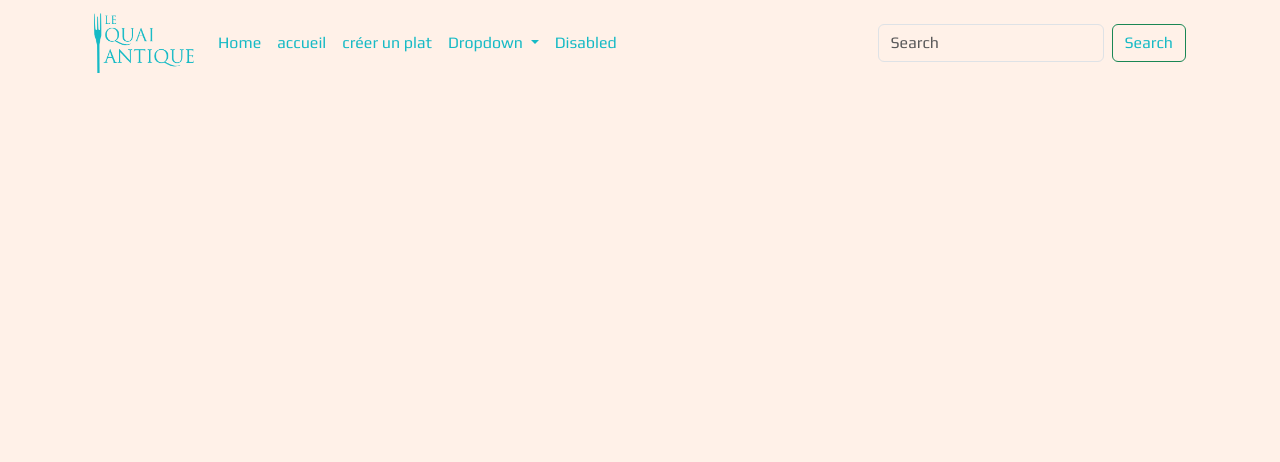
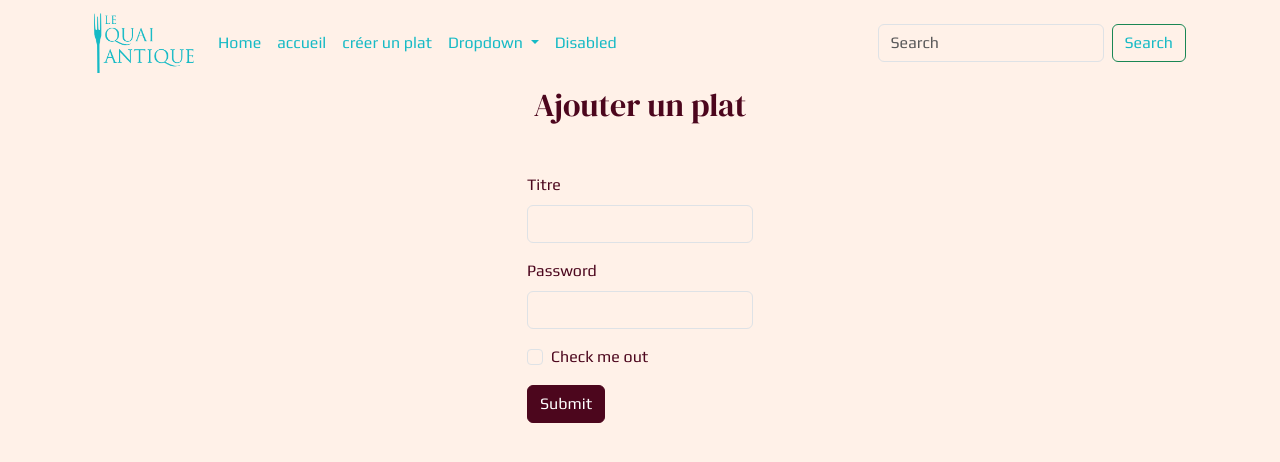
Before and after one commit to couscoudet/quaiu-antique, a PHP site: template lib/MyProject/Views/addDish.php in a window 1280 px wide. Shown: the top 462 px of the page. Run offline with PHP 8.4, Linux system fonts and the light colour scheme; the template is opened without the code that fills it, so the values that code supplies are empty.

Commit message:
"begin add dish"

```diff
--- a/lib/MyProject/Views/addDish.php
+++ b/lib/MyProject/Views/addDish.php
@@ -1,2 +1,21 @@
 <?php
 require_once 'header.php';
+?>
+<div class="article d-flex flex-column align-items-center">
+    <h2 class="h2 mb-5">Ajouter un plat</h2>
+    <form>
+    <div class="mb-3">
+        <label for="titleInput" class="form-label">Titre</label>
+        <input type="text" class="form-control" id="titleInput">
+    </div>
+    <div class="mb-3">
+        <label for="exampleInputPassword1" class="form-label">Password</label>
+        <input type="password" class="form-control" id="exampleInputPassword1">
+    </div>
+    <div class="mb-3 form-check">
+        <input type="checkbox" class="form-check-input" id="exampleCheck1">
+        <label class="form-check-label" for="exampleCheck1">Check me out</label>
+    </div>
+    <button type="submit" class="btn btn-primary">Submit</button>
+    </form>
+</div>
--- a/lib/MyProject/Views/header.php
+++ b/lib/MyProject/Views/header.php
@@ -53,4 +53,3 @@ require_once __DIR__.'/../Routes/routeList.php';
             </div>
         </div>
     </nav>
-    </div>
```
Also changed, not shown: public/assets/custom.css, public/assets/custom.scss, 1 other file.
